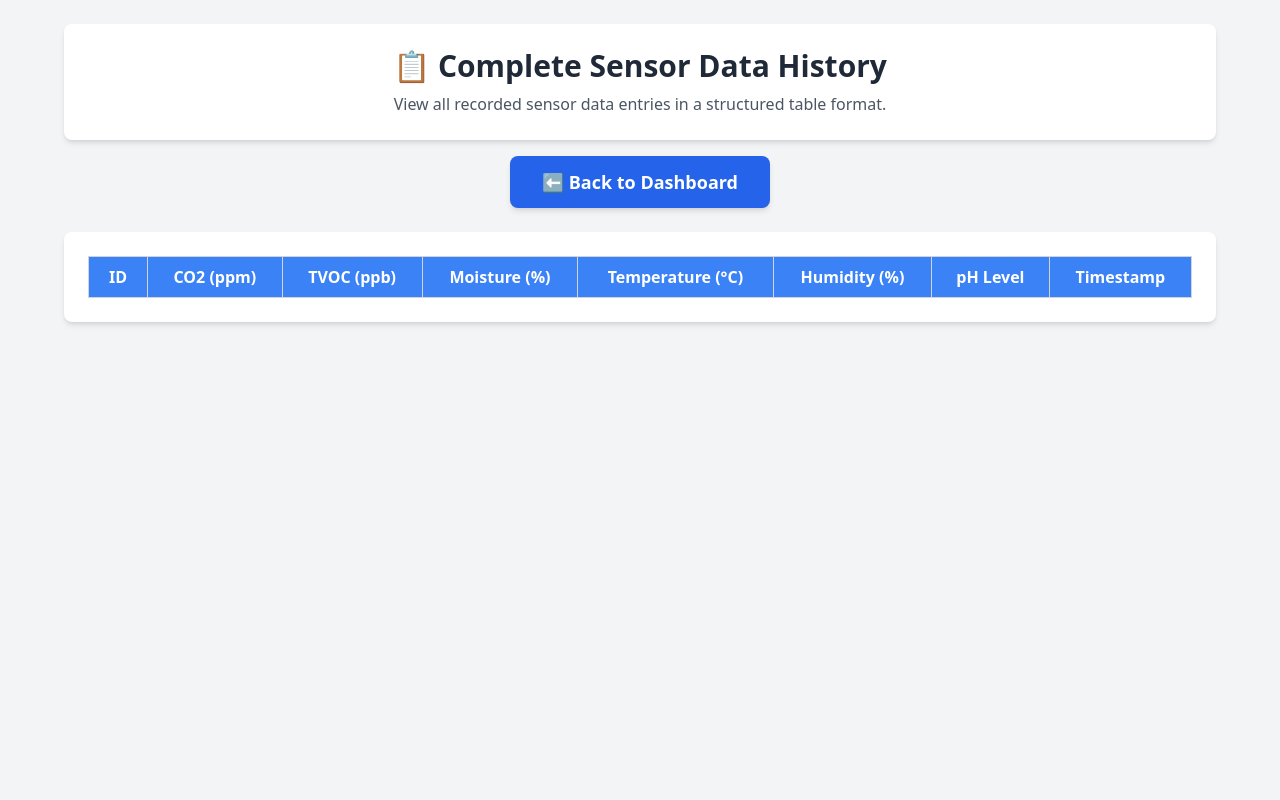
After one commit to Aaron-Rajan/AutoGreenHouse, a Flask app: page /data in a window 1280 px wide. The commit adds this page. Run offline with Flask 3, Linux system fonts and the light colour scheme; lists and menus that the app fills with data are empty; some libraries are stand-ins or nearby versions.

Commit message:
Created data history page and deleted some unnecessary files

```diff
--- a/Webpage/app.py
+++ b/Webpage/app.py
@@ -69,5 +69,14 @@ def index():
     except Exception as e:
         return f"❌ Error retrieving data: {str(e)}"
 
+# Route to display all collected sensor data in a table
+@app.route('/data')
+def display_data():
+    try:
+        all_sensor_data = db.session.query(SensorData).order_by(SensorData.timestamp.desc()).all()
+        return render_template("data.html", sensor_data=all_sensor_data)
+    except Exception as e:
+        return f"❌ Error retrieving data: {str(e)}"
+
 if __name__ == '__main__':
     app.run(host="0.0.0.0", port=5000, debug=True)
--- /dev/null
+++ b/Webpage/templates/data.html
@@ -0,0 +1,57 @@
+<!DOCTYPE html>
+<html lang="en">
+<head>
+    <meta charset="UTF-8">
+    <meta name="viewport" content="width=device-width, initial-scale=1.0">
+    <title>Complete Sensor Data History</title>
+    <script src="https://cdn.tailwindcss.com"></script>
+</head>
+<body class="bg-gray-100 min-h-screen flex flex-col items-center p-6">
+
+    <!-- Header Section -->
+    <div class="w-full max-w-6xl bg-white p-6 rounded-lg shadow-md text-center">
+        <h1 class="text-3xl font-bold text-gray-800">📋 Complete Sensor Data History</h1>
+        <p class="text-gray-600 mt-2">View all recorded sensor data entries in a structured table format.</p>
+    </div>
+
+    <!-- Back to Dashboard Button -->
+    <a href="/"
+        class="mt-4 inline-block bg-blue-600 text-white text-lg font-semibold py-3 px-8 rounded-lg
+               hover:bg-blue-700 transition duration-300 shadow-md">
+        ⬅ Back to Dashboard
+    </a>
+
+    <!-- Data Table -->
+    <div class="w-full max-w-6xl overflow-x-auto bg-white p-6 rounded-lg shadow-md mt-6">
+        <table class="w-full border-collapse border border-gray-300">
+            <thead class="bg-blue-500 text-white">
+                <tr>
+                    <th class="border border-gray-300 px-4 py-2">ID</th>
+                    <th class="border border-gray-300 px-4 py-2">CO2 (ppm)</th>
+                    <th class="border border-gray-300 px-4 py-2">TVOC (ppb)</th>
+                    <th class="border border-gray-300 px-4 py-2">Moisture (%)</th>
+                    <th class="border border-gray-300 px-4 py-2">Temperature (°C)</th>
+                    <th class="border border-gray-300 px-4 py-2">Humidity (%)</th>
+                    <th class="border border-gray-300 px-4 py-2">pH Level</th>
+                    <th class="border border-gray-300 px-4 py-2">Timestamp</th>
+                </tr>
+            </thead>
+            <tbody class="bg-gray-50">
+                {% for data in sensor_data %}
+                <tr class="hover:bg-gray-200 transition">
+                    <td class="border border-gray-300 px-4 py-2 text-center">{{ data.id }}</td>
+                    <td class="border border-gray-300 px-4 py-2 text-center">{{ data.co2 }}</td>
+                    <td class="border border-gray-300 px-4 py-2 text-center">{{ data.tvoc }}</td>
+                    <td class="border border-gray-300 px-4 py-2 text-center">{{ data.moisture }}</td>
+                    <td class="border border-gray-300 px-4 py-2 text-center">{{ data.temperature }}</td>
+                    <td class="border border-gray-300 px-4 py-2 text-center">{{ data.humidity }}</td>
+                    <td class="border border-gray-300 px-4 py-2 text-center">{{ data.pH }}</td>
+                    <td class="border border-gray-300 px-4 py-2 text-center">{{ data.timestamp }}</td>
+                </tr>
+                {% endfor %}
+            </tbody>
+        </table>
+    </div>
+
+</body>
+</html>
```
Also changed, not shown: Webpage/db.py (deleted, +0 -68 lines), Webpage/templates/index.html (+10 -2 lines), Webpage/test.py (deleted, +0 -38 lines).
